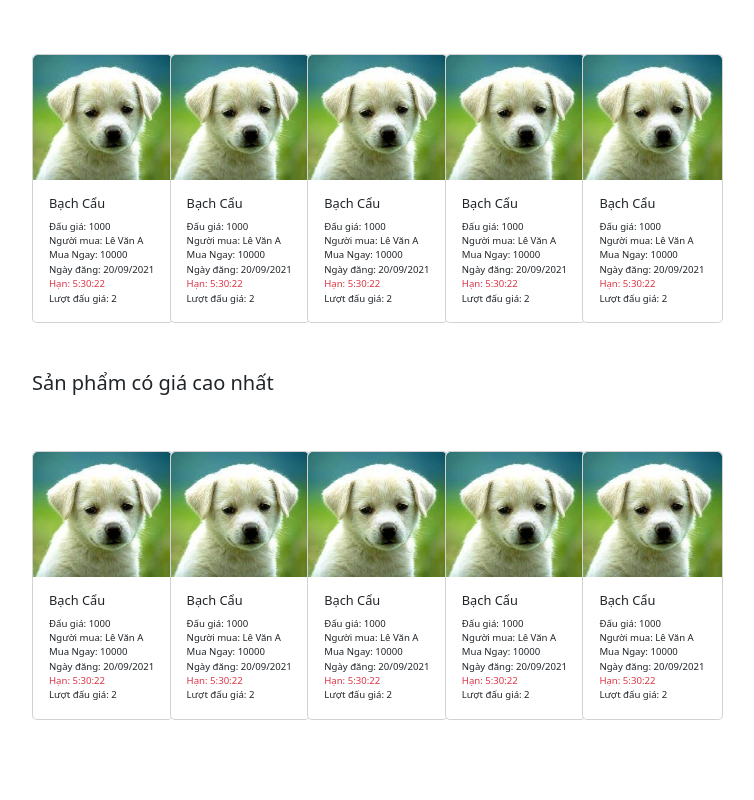
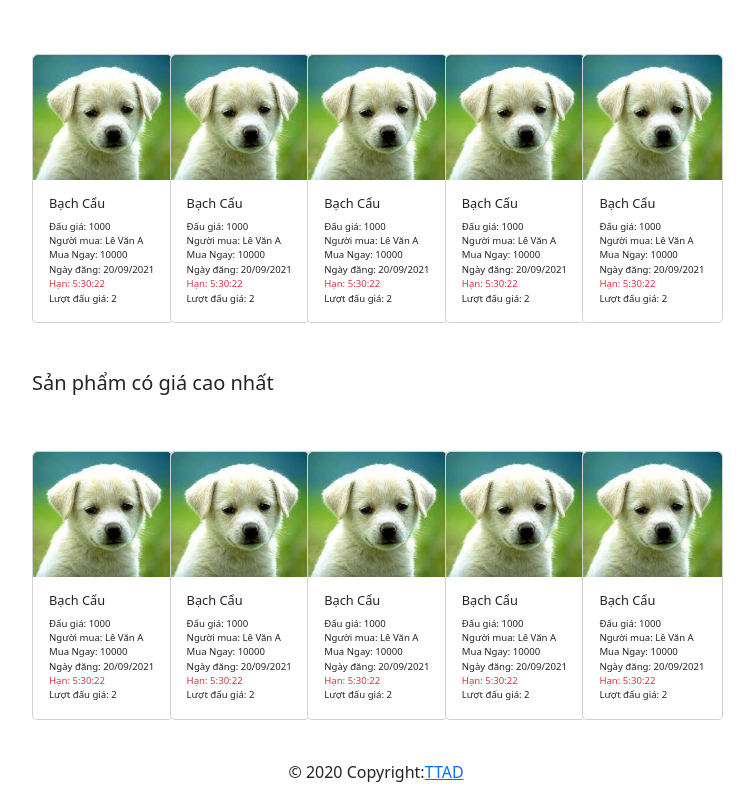
Before and after one commit to an196/Online-Aution-FE, a React (Create React App) app: page / in a window 1280 px wide. Shown: the part 503-1303 px from the top of the page, without its empty margins (264-1018 px from the left). Before the commit the page ends 1223 px from the top, so only its background shows below. Built offline with nearby package versions, Linux system fonts and the light colour scheme.

Commit message:
update setup

```diff
--- a/package.json
+++ b/package.json
@@ -7,8 +7,12 @@
     "@testing-library/react": "^11.1.0",
     "@testing-library/user-event": "^12.1.10",
     "axios": "^0.21.4",
+    "bootstrap": "5.1.1",
     "react": "^17.0.2",
+    "react-bootstrap": "^2.0.0-rc.0",
     "react-dom": "^17.0.2",
+    "react-icons": "^4.2.0",
+    "react-router-dom": "^5.3.0",
     "react-scripts": "4.0.3",
     "web-vitals": "^1.0.1"
   },
--- /dev/null
+++ b/src/components/Footer.js
@@ -0,0 +1,11 @@
+
+
+export default function Footer() {
+    return (
+        <footer className="page-footer font-small blue pt-4">
+            <div className="footer-copyright text-center py-3">© 2020 Copyright:
+                <a href="#">TTAD</a>
+            </div>
+        </footer>
+    )
+}
--- a/src/components/NavigationBar.js
+++ b/src/components/NavigationBar.js
@@ -5,7 +5,7 @@ import { FaShoppingCart } from 'react-icons/fa';
 export default function NavigationBar(){
     return(
         <Navbar bg="light" expand="lg">
-            <Navbar.Brand href="#">OnAution</Navbar.Brand>
+            <Navbar.Brand className="mr-auto " href="#">OnAution</Navbar.Brand>
             <Navbar.Toggle aria-controls="navbarScroll" />
             <Navbar.Collapse id="navbarScroll">
                 <Nav
--- a/src/pages/HomePage.js
+++ b/src/pages/HomePage.js
@@ -1,4 +1,5 @@
 
+import Footer from '../components/Footer.js';
 import Home from '../components/Home.js';
 import NavigationBar from '../components/NavigationBar.js';
 
@@ -7,6 +8,7 @@ export default function HomePage(props) {
         <div className = 'container'>
             <NavigationBar/>
             <Home/>
+            <Footer/>
         </div>
     )
 };
```
Also changed, not shown: 1 other file (tests, documents, lock files or other folders).
